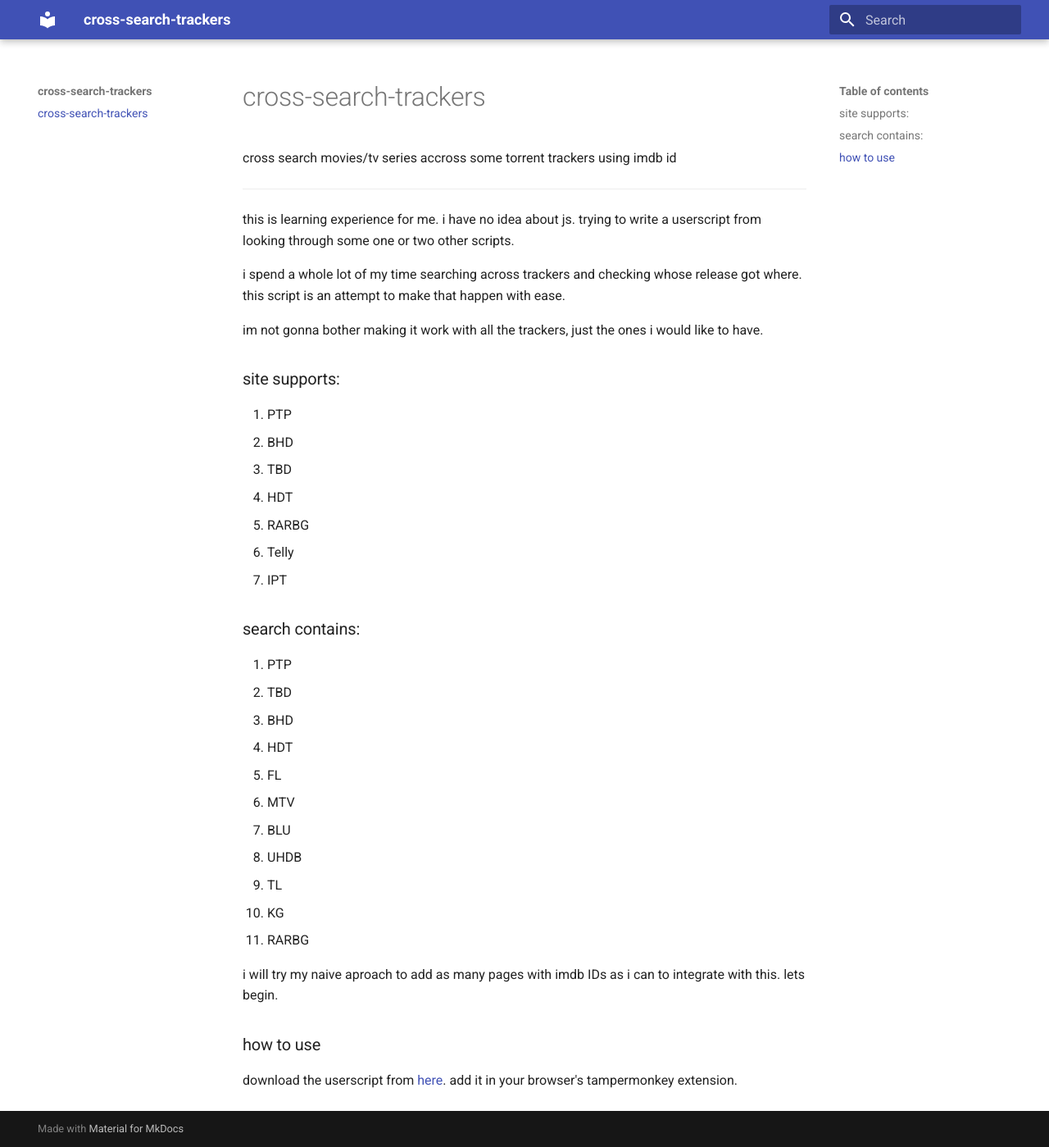
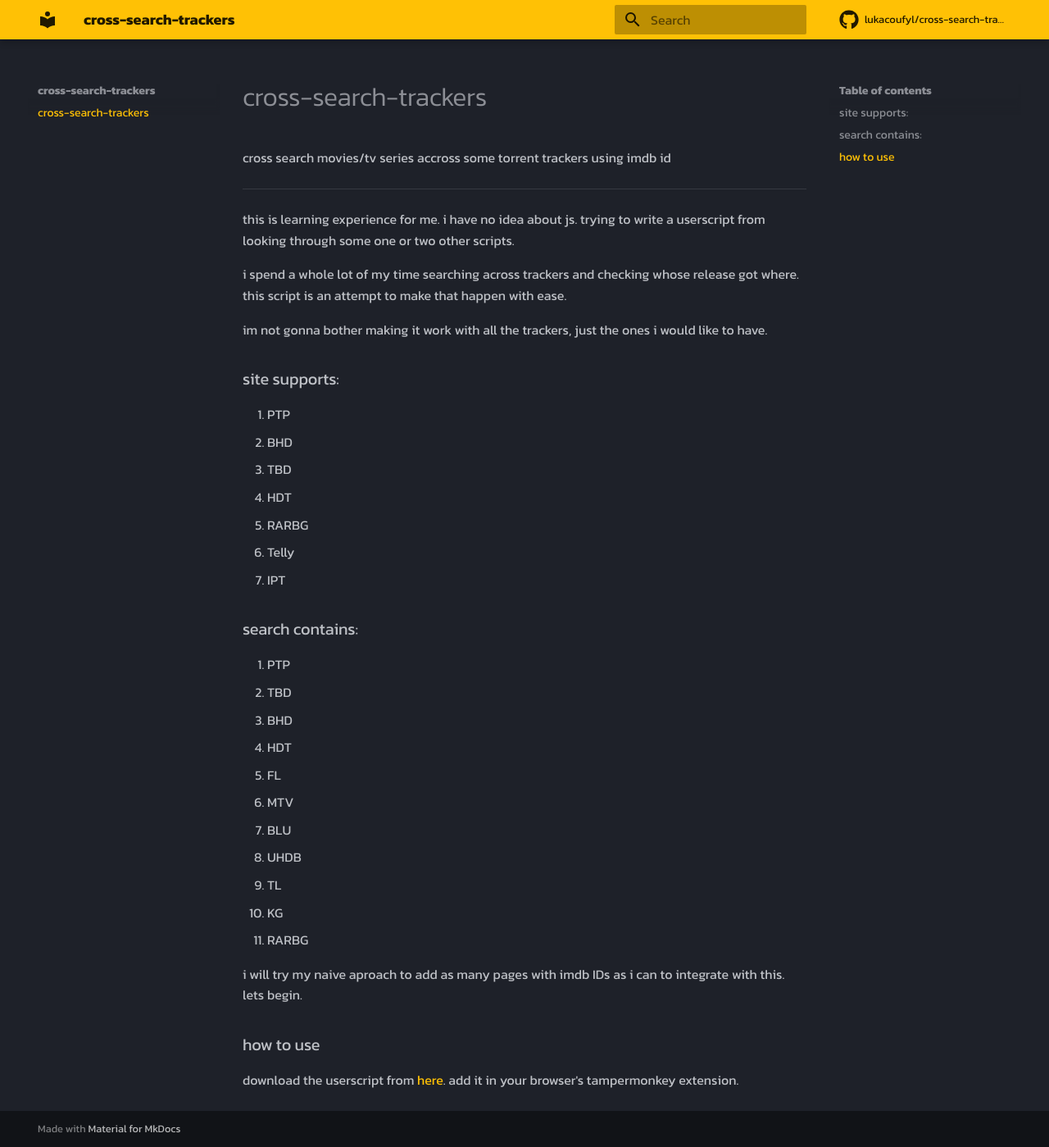
Before and after one commit to lukacoufyl/cross-search-trackers, an MkDocs documentation site: the page built from docs/index.md, in a window 1280 px wide and 1399 px high. Shown: the whole window at 82% size. Built offline with MkDocs 1.6.1 and Material for MkDocs 9.7.7, drawn with Linux system fonts in a browser that asks for light colours; comment, search, counter and statistics services are not loaded.

Commit message:
theme update

```diff
--- a/mkdocs.yml
+++ b/mkdocs.yml
@@ -1,3 +1,16 @@
 site_name: cross-search-trackers
 theme:
   name: material
+  font:
+    text: Kanit
+    code: Ubuntu Mono
+  palette:
+    scheme: slate
+    primary: amber
+    accent: deep orange
+  features:
+    - header.autohide
+  icon:
+    repo: fontawesome/brands/github
+repo_url: https://github.com/lukacoufyl/cross-search-trackers
+repo_name: lukacoufyl/cross-search-trackers
```
